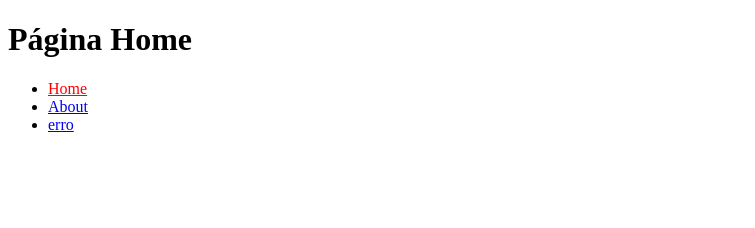
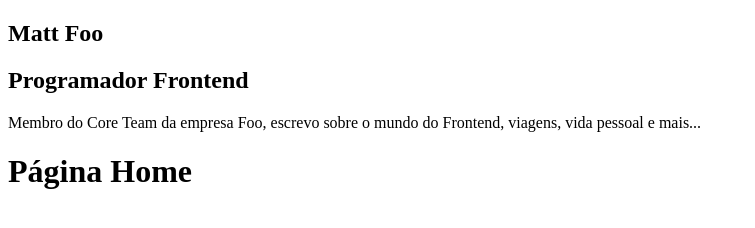
Before and after one commit to Alexandresl/My-blog, a Gatsby site: page / in a window 1280 px wide. Shown: the whole page, without its empty margins (0-755 px from the left). Built offline with nearby package versions, Linux system fonts and the light colour scheme; Gatsby itself is replaced by a stand-in of ours.

Commit message:
10. Criando um componente e compartilhando entre páginas

```diff
--- /dev/null
+++ b/src/components/Profile/index.jsx
@@ -0,0 +1,11 @@
+import React from 'react'
+
+const Profile = () => (
+  <div className="Profile-wrapper">
+    <h1>Matt Foo</h1>
+    <h2>Programador Frontend</h2>
+    <p>Membro do Core Team da empresa Foo, escrevo sobre o mundo do Frontend, viagens, vida pessoal e mais...</p>
+  </div>
+);
+
+export default Profile;
--- a/src/components/layout.js
+++ b/src/components/layout.jsx
@@ -1,10 +1,16 @@
 import * as React from "react"
 import PropTypes from "prop-types"
+import Profile from "./Profile"
 
 const Layout = ({ children }) => {
 
   return (
-    <main>{children}</main>
+    <>
+      <aside>
+        <Profile />
+      </aside>
+      <main>{children}</main>
+    </>
   )
 }
 
--- a/src/pages/index.jsx
+++ b/src/pages/index.jsx
@@ -1,5 +1,4 @@
 import * as React from "react"
-import { Link } from 'gatsby'
 
 import Layout from "../components/layout"
 import Seo from "../components/seo"
@@ -8,11 +7,6 @@ const IndexPage = () => (
   <Layout>
     <Seo title="Home" />
     <h1>Página Home</h1>
-    <ul>
-      <li><Link to="/" activeStyle={{ color: 'red'}}>Home</Link></li>
-      <li><Link to="/about" activeStyle={{ color: 'red'}}>About</Link></li>
-      <li><Link to="/alskdjf" activeStyle={{ color: 'red'}}>erro</Link></li>
-    </ul>
   </Layout>
 )
 
```
Also changed, not shown: src/pages/about.jsx (+6 -7 lines), README.md.
